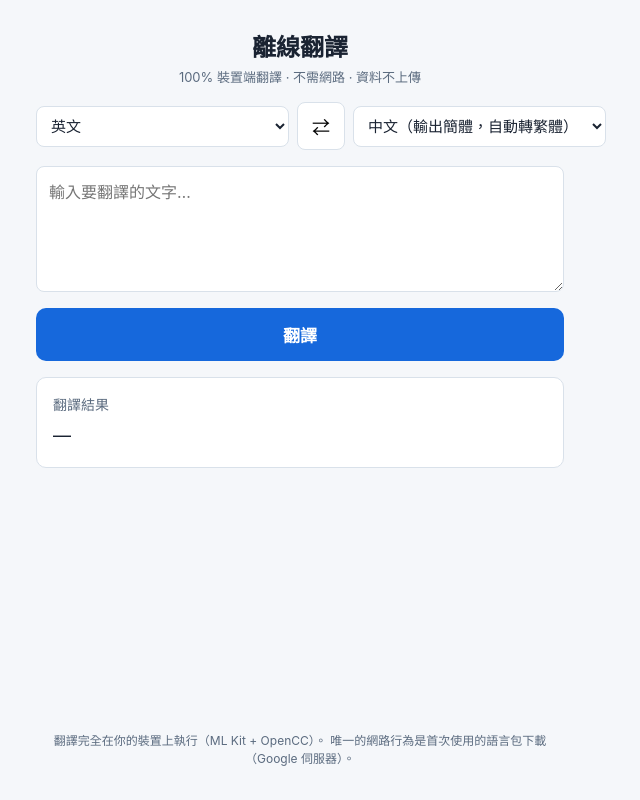
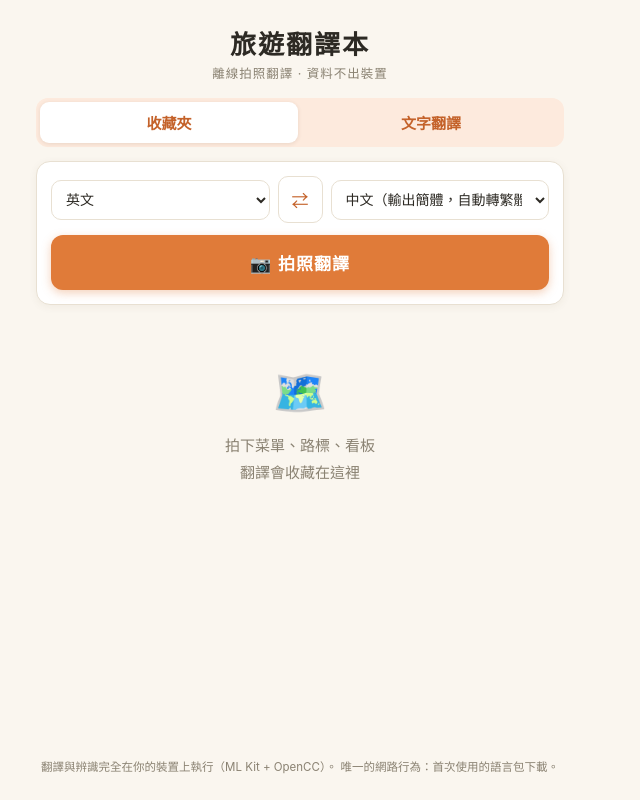
Before and after one commit to thwsby2009-blip/Staylocal, a React (Vite) app: page / in a window 1280 px wide. Shown: the whole page, without its empty margins (340-980 px from the left). Built offline with nearby package versions, Linux system fonts and the light colour scheme.

Commit message:
feat: travel-style UI v2 — collection tab + photo capture + cards; fix TS narrowing in test

```diff
--- a/index.html
+++ b/index.html
@@ -4,7 +4,7 @@
     <meta charset="UTF-8" />
     <link rel="icon" type="image/svg+xml" href="/favicon.svg" />
     <meta name="viewport" content="width=device-width, initial-scale=1.0, viewport-fit=cover" />
-    <title>離線翻譯</title>
+    <title>旅遊翻譯本</title>
   </head>
   <body>
     <div id="root"></div>
--- a/src/App.css
+++ b/src/App.css
@@ -1,15 +1,16 @@
-/* 離線翻譯 — 最小可用樣式（手機優先） */
+/* 旅遊翻譯本 — 旅遊風格：暖色、紙感卡片、相簿概念 */
 
 :root {
-  --bg: #f5f7fa;
+  --bg: #faf6ef; /* 暖米白（紙感） */
   --card: #ffffff;
-  --text: #1a2332;
-  --text-2: #5b6b7f;
-  --accent: #1668dc;
-  --accent-dark: #0f4fb0;
-  --border: #d9e1ea;
-  --error: #c0392b;
-  --ok: #1a7f37;
+  --text: #2d2a24;
+  --text-2: #8a8272;
+  --accent: #e07b39; /* 旅遊暖橘 */
+  --accent-dark: #c4622a;
+  --accent-soft: #fdeadd;
+  --border: #e8e0d2;
+  --error: #b3402f;
+  --ok: #3d7a46;
 }
 
 * {
@@ -28,81 +29,58 @@ body {
 .app {
   max-width: 560px;
   margin: 0 auto;
-  padding: 20px 16px 32px;
+  padding: 16px 16px 24px;
   display: flex;
   flex-direction: column;
-  gap: 16px;
+  gap: 14px;
   min-height: 100dvh;
 }
 
-header {
+.app-header {
   text-align: center;
+  padding: 8px 0 2px;
 }
 
 h1 {
-  font-size: 24px;
-  margin: 8px 0 4px;
+  font-size: 26px;
+  margin: 0 0 2px;
+  letter-spacing: 2px;
 }
 
-.subtitle {
+.tagline {
   color: var(--text-2);
-  font-size: 13px;
+  font-size: 12.5px;
   margin: 0;
+  letter-spacing: 1px;
 }
 
-.lang-row {
+/* 頁籤 */
+.tabs {
   display: flex;
-  gap: 8px;
-  align-items: center;
+  background: var(--accent-soft);
+  border-radius: 12px;
+  padding: 4px;
+  gap: 4px;
 }
 
-.lang-row select {
+.tab {
   flex: 1;
   padding: 10px;
   font-size: 15px;
-  border: 1px solid var(--border);
-  border-radius: 8px;
-  background: var(--card);
-  color: var(--text);
-}
-
-.lang-row button {
-  padding: 10px 14px;
-  font-size: 18px;
-  border: 1px solid var(--border);
-  border-radius: 8px;
-  background: var(--card);
+  font-weight: 600;
+  color: var(--accent-dark);
+  background: transparent;
+  border: none;
+  border-radius: 9px;
   cursor: pointer;
 }
 
-textarea {
-  width: 100%;
-  padding: 12px;
-  font-size: 16px;
-  border: 1px solid var(--border);
-  border-radius: 8px;
+.tab.active {
   background: var(--card);
-  resize: vertical;
-  font-family: inherit;
+  box-shadow: 0 1px 4px rgba(90, 60, 30, 0.12);
 }
 
-.translate-btn {
-  padding: 14px;
-  font-size: 17px;
-  font-weight: 600;
-  color: #fff;
-  background: var(--accent);
-  border: none;
-  border-radius: 10px;
-  cursor: pointer;
-}
-
-.translate-btn:disabled {
-  background: var(--accent-dark);
-  opacity: 0.6;
-}
-
-.status {
+.notice {
   color: var(--ok);
   font-size: 13px;
   margin: 0;
@@ -117,18 +95,197 @@ textarea {
   word-break: break-all;
 }
 
+/* 共用：語言選擇列 */
+.lang-row {
+  display: flex;
+  gap: 8px;
+  align-items: center;
+}
+
+.lang-row select {
+  flex: 1;
+  min-width: 0;
+  padding: 10px;
+  font-size: 14px;
+  border: 1px solid var(--border);
+  border-radius: 10px;
+  background: var(--card);
+  color: var(--text);
+}
+
+.lang-row .swap {
+  padding: 10px 13px;
+  font-size: 17px;
+  border: 1px solid var(--border);
+  border-radius: 10px;
+  background: var(--card);
+  cursor: pointer;
+  color: var(--accent-dark);
+}
+
+/* 收藏夾 */
+.capture-panel {
+  background: var(--card);
+  border: 1px solid var(--border);
+  border-radius: 14px;
+  padding: 14px;
+  display: flex;
+  flex-direction: column;
+  gap: 12px;
+  box-shadow: 0 2px 8px rgba(90, 60, 30, 0.06);
+}
+
+.capture-btn {
+  padding: 15px;
+  font-size: 17px;
+  font-weight: 700;
+  letter-spacing: 1px;
+  color: #fff;
+  background: var(--accent);
+  border: none;
+  border-radius: 12px;
+  cursor: pointer;
+  box-shadow: 0 3px 10px rgba(224, 123, 57, 0.35);
+}
+
+.capture-btn:disabled {
+  opacity: 0.6;
+}
+
+.empty {
+  text-align: center;
+  color: var(--text-2);
+  padding: 48px 16px;
+  font-size: 15px;
+  line-height: 1.8;
+}
+
+.empty-icon {
+  font-size: 44px;
+  margin: 0 0 8px;
+}
+
+.empty p {
+  margin: 0;
+}
+
+/* 旅遊卡片列表（相簿風） */
+.card-list {
+  list-style: none;
+  margin: 0;
+  padding: 0;
+  display: flex;
+  flex-direction: column;
+  gap: 14px;
+}
+
+.travel-card {
+  background: var(--card);
+  border: 1px solid var(--border);
+  border-radius: 14px;
+  overflow: hidden;
+  box-shadow: 0 3px 10px rgba(90, 60, 30, 0.08);
+}
+
+.card-photo {
+  width: 100%;
+  max-height: 240px;
+  object-fit: cover;
+  display: block;
+  background: var(--accent-soft);
+}
+
+.card-body {
+  padding: 12px 14px;
+  display: flex;
+  flex-direction: column;
+  gap: 6px;
+}
+
+.card-translation {
+  font-size: 17px;
+  line-height: 1.55;
+  margin: 0;
+  white-space: pre-wrap;
+  word-break: break-word;
+}
+
+.card-ocr {
+  font-size: 13.5px;
+  color: var(--text-2);
+  line-height: 1.5;
+  margin: 0;
+  white-space: pre-wrap;
+  word-break: break-word;
+  max-height: 60px;
+  overflow: hidden;
+}
+
+.card-meta {
+  font-size: 11.5px;
+  color: var(--text-2);
+  margin: 2px 0 0;
+  letter-spacing: 0.5px;
+}
+
+.card-delete {
+  align-self: flex-end;
+  padding: 5px 14px;
+  font-size: 12.5px;
+  color: var(--error);
+  background: transparent;
+  border: 1px solid var(--border);
+  border-radius: 8px;
+  cursor: pointer;
+}
+
+/* 文字翻譯頁 */
+.text-tab {
+  display: flex;
+  flex-direction: column;
+  gap: 14px;
+}
+
+textarea {
+  width: 100%;
+  padding: 12px;
+  font-size: 16px;
+  border: 1px solid var(--border);
+  border-radius: 12px;
+  background: var(--card);
+  resize: vertical;
+  font-family: inherit;
+}
+
+.translate-btn {
+  padding: 14px;
+  font-size: 17px;
+  font-weight: 600;
+  color: #fff;
+  background: var(--accent);
+  border: none;
+  border-radius: 12px;
+  cursor: pointer;
+}
+
+.translate-btn:disabled {
+  opacity: 0.6;
+}
+
 .result {
   background: var(--card);
   border: 1px solid var(--border);
-  border-radius: 10px;
+  border-radius: 14px;
   padding: 16px;
+  box-shadow: 0 2px 8px rgba(90, 60, 30, 0.06);
 }
 
 .result h2 {
-  font-size: 14px;
+  font-size: 13px;
   color: var(--text-2);
   margin: 0 0 8px;
   font-weight: 500;
+  letter-spacing: 1px;
 }
 
 .output {
@@ -147,7 +304,7 @@ footer {
 
 footer p {
   color: var(--text-2);
-  font-size: 12px;
+  font-size: 11.5px;
   line-height: 1.5;
   margin: 0;
 }
--- a/src/App.tsx
+++ b/src/App.tsx
@@ -1,49 +1,84 @@
-import { useState } from 'react'
+import { useCallback, useEffect, useState } from 'react'
 import './App.css'
 import { translateText } from './services/translationService'
 import { ensureModelsReady } from './services/modelManager'
+import { captureAndTranslate, type CaptureResult } from './services/photoFlow'
+import { listCards, deleteCard, type TravelCard } from './services/cardStore'
 import { LANGUAGES, languageName } from './languages'
 
-type Phase = 'idle' | 'downloading' | 'translating' | 'error'
+type Tab = 'collection' | 'text'
+type Busy = null | 'downloading' | 'translating' | 'processing'
 
 function App() {
+  const [tab, setTab] = useState<Tab>('collection')
+
+  // 收藏夾
+  const [cards, setCards] = useState<TravelCard[]>([])
+  const [notice, setNotice] = useState('')
+  const [busy, setBusy] = useState<Busy>(null)
+
+  // 文字翻譯
   const [source, setSource] = useState('en')
   const [target, setTarget] = useState('zh')
   const [input, setInput] = useState('')
   const [output, setOutput] = useState('')
-  const [phase, setPhase] = useState<Phase>('idle')
-  const [statusMsg, setStatusMsg] = useState('')
-  const [errorMsg, setErrorMsg] = useState('')
+  const [textError, setTextError] = useState('')
+
+  const refreshCards = useCallback(() => setCards(listCards()), [])
+
+  useEffect(() => {
+    refreshCards()
+  }, [refreshCards])
+
+  async function handleCapture() {
+    setNotice('')
+    setBusy('processing')
+    const result: CaptureResult = await captureAndTranslate({
+      sourceLang: source,
+      targetLang: target,
+    })
+    setBusy(null)
+    switch (result.status) {
+      case 'saved':
+        refreshCards()
+        setNotice('已加入收藏夾 ✓')
+        break
+      case 'no-text':
+        setNotice('照片中沒有辨識到文字')
+        break
+      case 'cancelled':
+        break
+      case 'error':
+        setNotice(`失敗：${result.message}`)
+        break
+    }
+  }
+
+  function handleDelete(id: string) {
+    deleteCard(id)
+    refreshCards()
+  }
 
   async function handleTranslate() {
     if (!input.trim()) return
-    setErrorMsg('')
+    setTextError('')
     setOutput('')
-    setPhase('translating')
+    setBusy('translating')
     try {
-      // 先確保語言包存在（缺的會在此下載，各約 30MB）
-      const r = await ensureModelsReady(source, target, {
+      await ensureModelsReady(source, target, {
         onProgress: ({ language }) => {
-          setPhase('downloading')
-          setStatusMsg(`正在下載${languageName(language)}語言包（約 30MB）…`)
+          setBusy('downloading')
+          setNotice(`正在下載${languageName(language)}語言包…`)
         },
       })
-      if (r.status === 'downloaded') {
-        setStatusMsg('語言包已就緒')
-      } else {
-        setStatusMsg('')
-      }
-
-      setPhase('translating')
+      setNotice('')
       const result = await translateText(input, source, target)
       setOutput(result)
-      setPhase('idle')
-      setStatusMsg('')
     } catch (e) {
-      setPhase('error')
-      setErrorMsg(
-        e instanceof Error ? e.message : '翻譯失敗，請確認語言包已下載',
-      )
+      setTextError(e instanceof Error ? e.message : '翻譯失敗')
+    } finally {
+      setBusy(null)
+      setNotice('')
     }
   }
 
@@ -52,14 +87,8 @@ function App() {
     setTarget(source)
   }
 
-  return (
-    <div className="app">
-      <header>
-        <h1>離線翻譯</h1>
-        <p className="subtitle">100% 裝置端翻譯 · 不需網路 · 資料不上傳</p>
-      </header>
-
-      <div className="lang-row">
+  const langSelectors = (label: string) => (
+    <>
       <select
         value={source}
         onChange={(e) => setSource(e.target.value)}
@@ -71,13 +100,13 @@ function App() {
           </option>
         ))}
       </select>
-        <button onClick={swapLanguages} aria-label="交換語言">
+      <button className="swap" onClick={swapLanguages} aria-label="交換語言">
         ⇄
       </button>
       <select
         value={target}
         onChange={(e) => setTarget(e.target.value)}
-          aria-label="目標語言"
+        aria-label={label}
       >
         {LANGUAGES.map((l) => (
           <option key={l.code} value={l.code}>
@@ -85,7 +114,86 @@ function App() {
           </option>
         ))}
       </select>
+    </>
+  )
+
+  return (
+    <div className="app">
+      <header className="app-header">
+        <h1>旅遊翻譯本</h1>
+        <p className="tagline">離線拍照翻譯 · 資料不出裝置</p>
+      </header>
+
+      <nav className="tabs" aria-label="功能頁籤">
+        <button
+          className={tab === 'collection' ? 'tab active' : 'tab'}
+          onClick={() => setTab('collection')}
+        >
+          收藏夾
+        </button>
+        <button
+          className={tab === 'text' ? 'tab active' : 'tab'}
+          onClick={() => setTab('text')}
+        >
+          文字翻譯
+        </button>
+      </nav>
+
+      {notice && <p className="notice">{notice}</p>}
+
+      {tab === 'collection' ? (
+        <main className="collection">
+          <div className="capture-panel">
+            <div className="lang-row">{langSelectors('目標語言')}</div>
+            <button
+              className="capture-btn"
+              onClick={handleCapture}
+              disabled={busy !== null}
+            >
+              📷 {busy === 'processing' ? '處理中…' : '拍照翻譯'}
+            </button>
           </div>
+
+          {cards.length === 0 ? (
+            <div className="empty">
+              <p className="empty-icon">🗺️</p>
+              <p>
+                拍下菜單、路標、看板
+                <br />
+                翻譯會收藏在這裡
+              </p>
+            </div>
+          ) : (
+            <ul className="card-list">
+              {cards.map((c) => (
+                <li key={c.id} className="travel-card">
+                  <img
+                    src={c.photoWebPath ?? c.photoPath}
+                    alt="拍攝照片"
+                    className="card-photo"
+                  />
+                  <div className="card-body">
+                    <p className="card-translation">{c.translatedText}</p>
+                    <p className="card-ocr">{c.ocrText}</p>
+                    <p className="card-meta">
+                      {languageName(c.sourceLang)} → {languageName(c.targetLang)}
+                    </p>
+                    <button
+                      className="card-delete"
+                      onClick={() => handleDelete(c.id)}
+                      aria-label="刪除卡片"
+                    >
+                      刪除
+                    </button>
+                  </div>
+                </li>
+              ))}
+            </ul>
+          )}
+        </main>
+      ) : (
+        <main className="text-tab">
+          <div className="lang-row">{langSelectors('目標語言')}</div>
 
           <textarea
             value={input}
@@ -97,27 +205,28 @@ function App() {
           <button
             className="translate-btn"
             onClick={handleTranslate}
-        disabled={phase === 'translating' || phase === 'downloading'}
+            disabled={busy !== null}
           >
-        {phase === 'downloading'
+            {busy === 'downloading'
               ? '下載語言包中…'
-          : phase === 'translating'
+              : busy === 'translating'
                 ? '翻譯中…'
                 : '翻譯'}
           </button>
 
-      {statusMsg && <p className="status">{statusMsg}</p>}
-      {errorMsg && <p className="error">{errorMsg}</p>}
+          {textError && <p className="error">{textError}</p>}
 
           <div className="result">
             <h2>翻譯結果</h2>
             <p className="output">{output || '—'}</p>
           </div>
+        </main>
+      )}
 
       <footer>
         <p>
-          翻譯完全在你的裝置上執行（ML Kit + OpenCC）。
-          唯一的網路行為是首次使用的語言包下載（Google 伺服器）。
+          翻譯與辨識完全在你的裝置上執行（ML Kit + OpenCC）。
+          唯一的網路行為：首次使用的語言包下載。
         </p>
       </footer>
     </div>
```
Also changed, not shown: 3 other files (tests, documents, lock files or other folders). Lines whose indentation alone changed are shown as unchanged.
